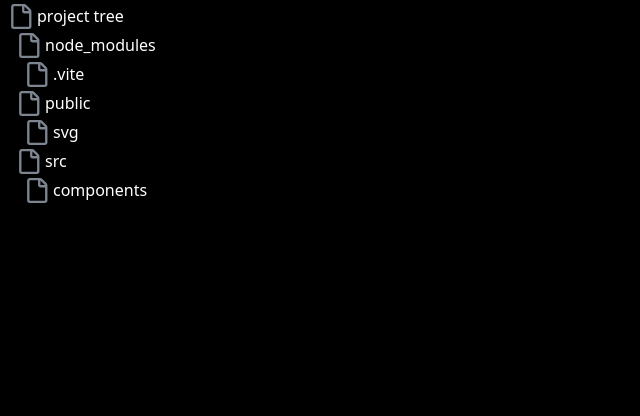
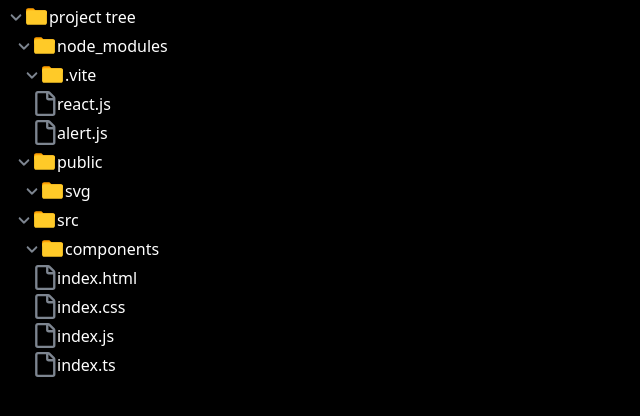
Before and after one commit to Mij-Do/VSCode-Project, a React (Vite) app: page / in a window 1280 px wide. Shown: the top 416 px of the page, without its empty margins (0-640 px from the left). Built offline with nearby package versions, Linux system fonts and the light colour scheme.

Commit message:
toggle opening folders

```diff
--- a/src/components/RecursiveComponent.tsx
+++ b/src/components/RecursiveComponent.tsx
@@ -1,19 +1,38 @@
+import { useState } from 'react';
 import type { IFile } from '../interfaces';
 import File from './SVG/File';
+import BottomArrowIcon from './SVG/Bottom';
+import RightArrowIcon from './SVG/Right';
+import FolderIcon from './SVG/Folder';
 
 interface IProps {
     fileTree: IFile;
 }
 
 const RecursiveComponent = ({fileTree}: IProps) => {
+    const [isOpen, setIsOpen] = useState<boolean>(true);
+    const toggle = () => {
+        setIsOpen(prev => !prev);
+    }
     return (
-        <div className='mt-1 ml-2'>
-            {fileTree.isFolder &&
-            <div className='flex space-x-1'>
-                <File />
-                <span>{fileTree.name}</span>
-            </div>}
-            {fileTree.children && fileTree.children.map((file, idx) => <RecursiveComponent key={idx} fileTree={file}/>)}
+        <div className='mt-1 ml-2 cursor-pointer'>
+            <div className='flex items-center mb-1'>
+                {fileTree.isFolder ?
+                    <div className='flex items-center' onClick={toggle}>
+                        {isOpen ? <BottomArrowIcon /> : <RightArrowIcon />}
+                        <div className='flex items-center'>
+                            <FolderIcon />
+                            <span>{fileTree.name}</span>
+                        </div>
+                    </div>
+                    :
+                    <div className='flex items-center'>
+                        <File />
+                        <span>{fileTree.name}</span>
+                    </div>
+                }
+            </div>
+            {fileTree.children && isOpen && fileTree.children.map((file, idx) => <RecursiveComponent key={idx} fileTree={file}/>)}
         </div>
     )
 }
```
